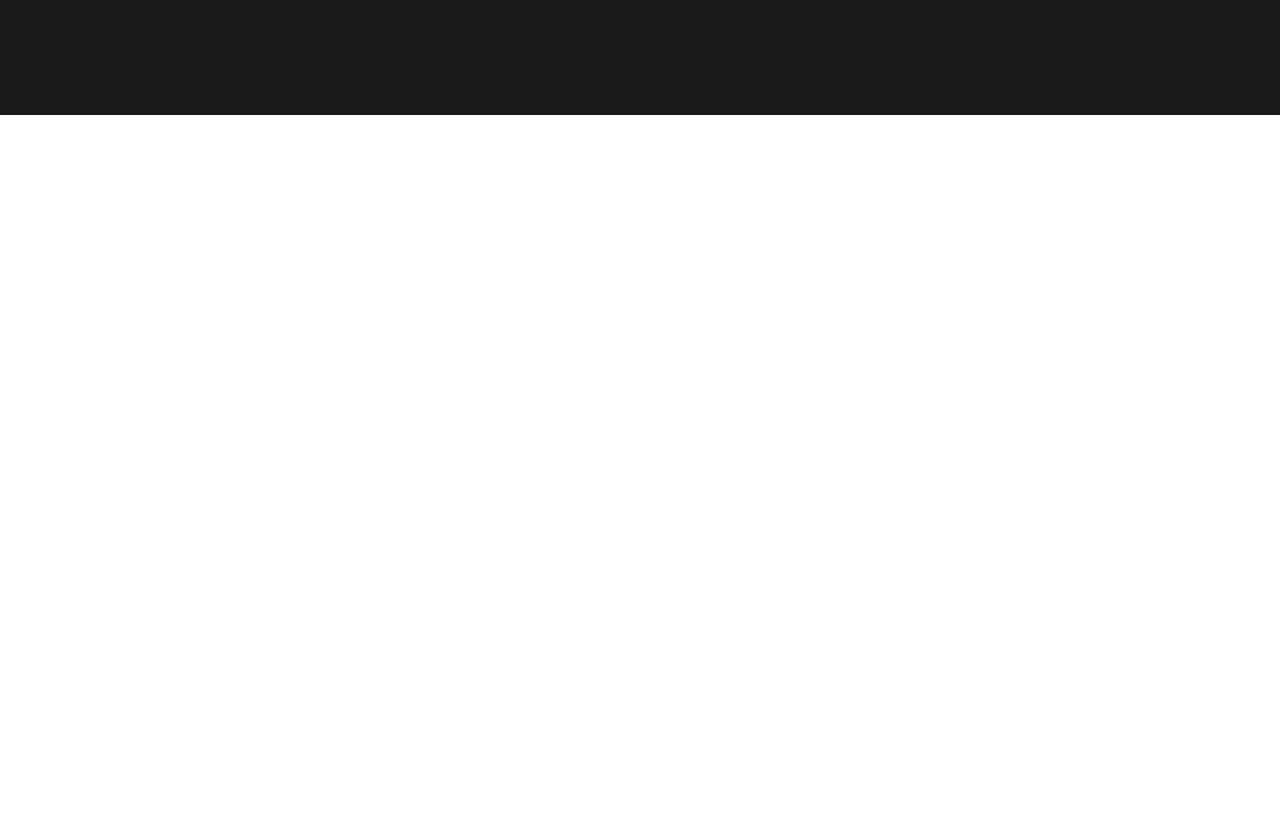
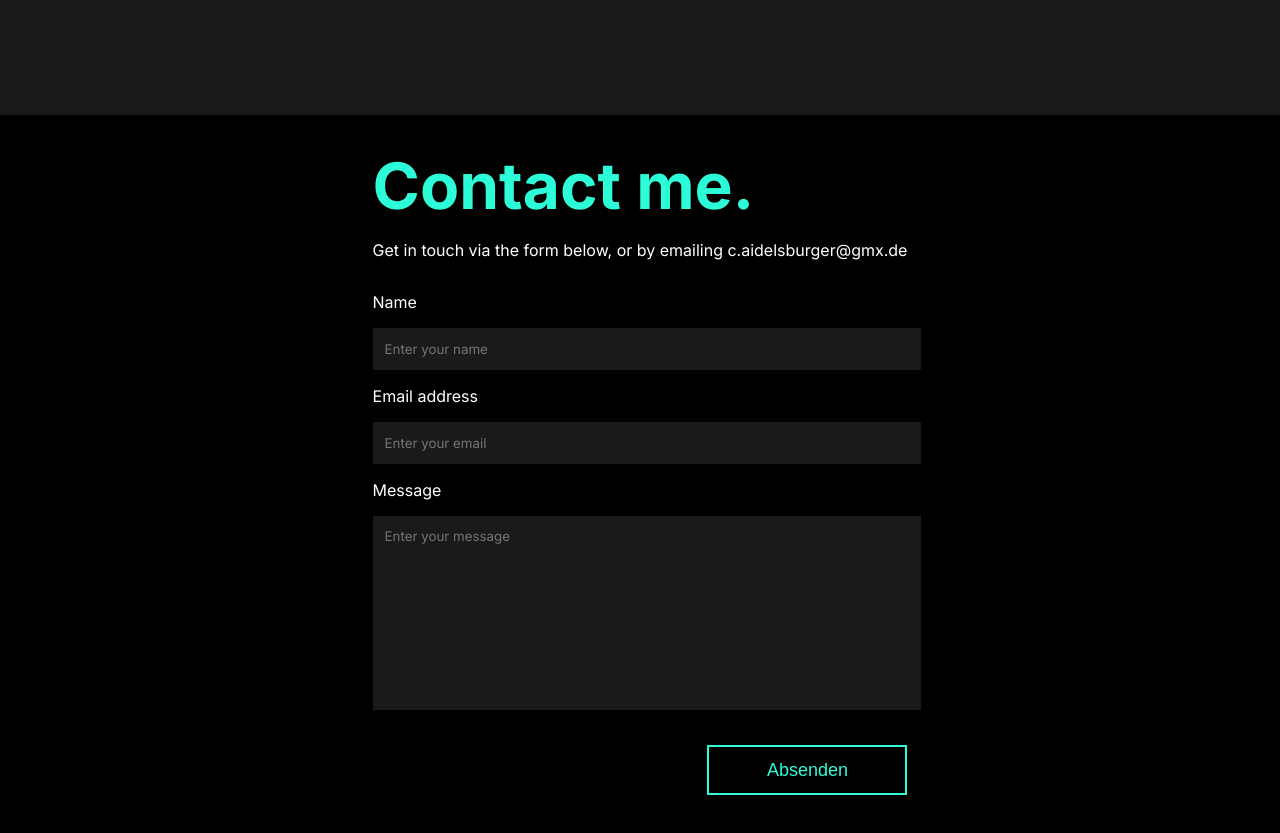
Before and after one commit to Chris-Aid/portfolio, an Angular app: page / in a window 1280 px wide. Shown: the part 3065-3898 px from the top of the page. Before the commit the page ends 3180 px from the top, so only its background shows below. Built offline with nearby package versions, Linux system fonts and the light colour scheme.

Commit message:
added contact me section

```diff
--- a/src/app/app.component.html
+++ b/src/app/app.component.html
@@ -3,6 +3,7 @@
 <app-my-skills></app-my-skills>
 <app-my-work></app-my-work>
 <app-about-me></app-about-me>
+<app-contact-me></app-contact-me>
 <div [class.container]="router.url !== '/'">
     <router-outlet></router-outlet>
 </div>
--- a/src/app/app.module.ts
+++ b/src/app/app.module.ts
@@ -10,6 +10,7 @@ import { IntroductionComponent } from './introduction/introduction.component';
 import { MySkillsComponent } from './my-skills/my-skills.component';
 import { MyWorkComponent } from './my-work/my-work.component';
 import { AboutMeComponent } from './about-me/about-me.component';
+import { ContactMeComponent } from './contact-me/contact-me.component';
 
 @NgModule({
   declarations: [
@@ -20,7 +21,8 @@ import { AboutMeComponent } from './about-me/about-me.component';
     IntroductionComponent,
     MySkillsComponent,
     MyWorkComponent,
-    AboutMeComponent
+    AboutMeComponent,
+    ContactMeComponent
   ],
   imports: [
     BrowserModule,
--- /dev/null
+++ b/src/app/contact-me/contact-me.component.html
@@ -0,0 +1,20 @@
+<div class="contact-me-section">
+    <div>
+        <h1>Contact me.</h1>
+
+        <p>Get in touch via the form below, or by emailing c.aidelsburger@gmx.de</p>
+        <form action="http://gruppe-140.developerakademie.net/Kochwelt/send_mail/send_mail.php" method="post"
+            id="contact-form">
+            <p>Name</p>
+            <input name="name" type="text" placeholder="Enter your name" id="user-name">
+            <p>Email address</p>
+            <input name="email" type="text" placeholder="Enter your email" id="user-email">
+            <p>Message</p>
+            <textarea name="message" id="user-message" cols="30" rows="10" placeholder="Enter your message"></textarea>
+            <div class="submit-area">
+                <button type="submit">Absenden</button>
+            </div>
+        </form>
+    </div>
+
+</div>
--- /dev/null
+++ b/src/app/contact-me/contact-me.component.scss
@@ -0,0 +1,65 @@
+.contact-me-section {
+    background-color: black;
+    color: white;
+    display: flex;
+    flex-direction: column;
+    align-items: center;
+    padding-top: 32px;
+    height: 100vh;
+
+    h1 {
+        font-size: 64px;
+        color: #2DFCD8;
+        margin: 0;
+    }
+
+    form {
+        display: flex;
+        justify-content: center;
+        flex-direction: column;
+        position: relative;
+
+        input {
+            width: 100%;
+            height: 40px;
+            background-color: #1A1A1A;
+            padding-left: 12px;
+            font-family: 'Inter', sans-serif;
+            color: white;
+            border: none;
+            resize: none;
+            outline: none;
+        }
+
+        textarea {
+            width: 100%;
+            height: 180px;
+            background-color: #1A1A1A;
+            padding-left: 12px;
+            padding-top: 12px;
+            font-family: 'Inter', sans-serif;
+            color: white;
+            border: none;
+            resize: none;
+            outline: none;
+        }
+
+        button {
+            color: #2DFCD8;
+            box-sizing: border-box;
+            background-color: black;
+            position: absolute;
+            width: 200px;
+            height: 50px;
+            bottom: -85px;
+            right: 0;
+            font-size: 18px;
+            border: 2px solid #2DFCD8;
+
+            &:hover {
+                background-color: #2DFCD8;
+                color: white;
+            }
+        }
+    }
+}
--- /dev/null
+++ b/src/app/contact-me/contact-me.component.ts
@@ -0,0 +1,15 @@
+import { Component, OnInit } from '@angular/core';
+
+@Component({
+  selector: 'app-contact-me',
+  templateUrl: './contact-me.component.html',
+  styleUrls: ['./contact-me.component.scss']
+})
+export class ContactMeComponent implements OnInit {
+
+  constructor() { }
+
+  ngOnInit(): void {
+  }
+
+}
--- a/src/app/introduction/introduction.component.scss
+++ b/src/app/introduction/introduction.component.scss
@@ -37,11 +37,6 @@
     }
 }
 
-// .my-introduction {
-//     width: 715px;
-//     height: 278px;
-// }
-
 .intro-content {
     display: flex;
     padding-left: 119px;
```
Also changed, not shown: 1 other file (tests, documents, lock files or other folders).
